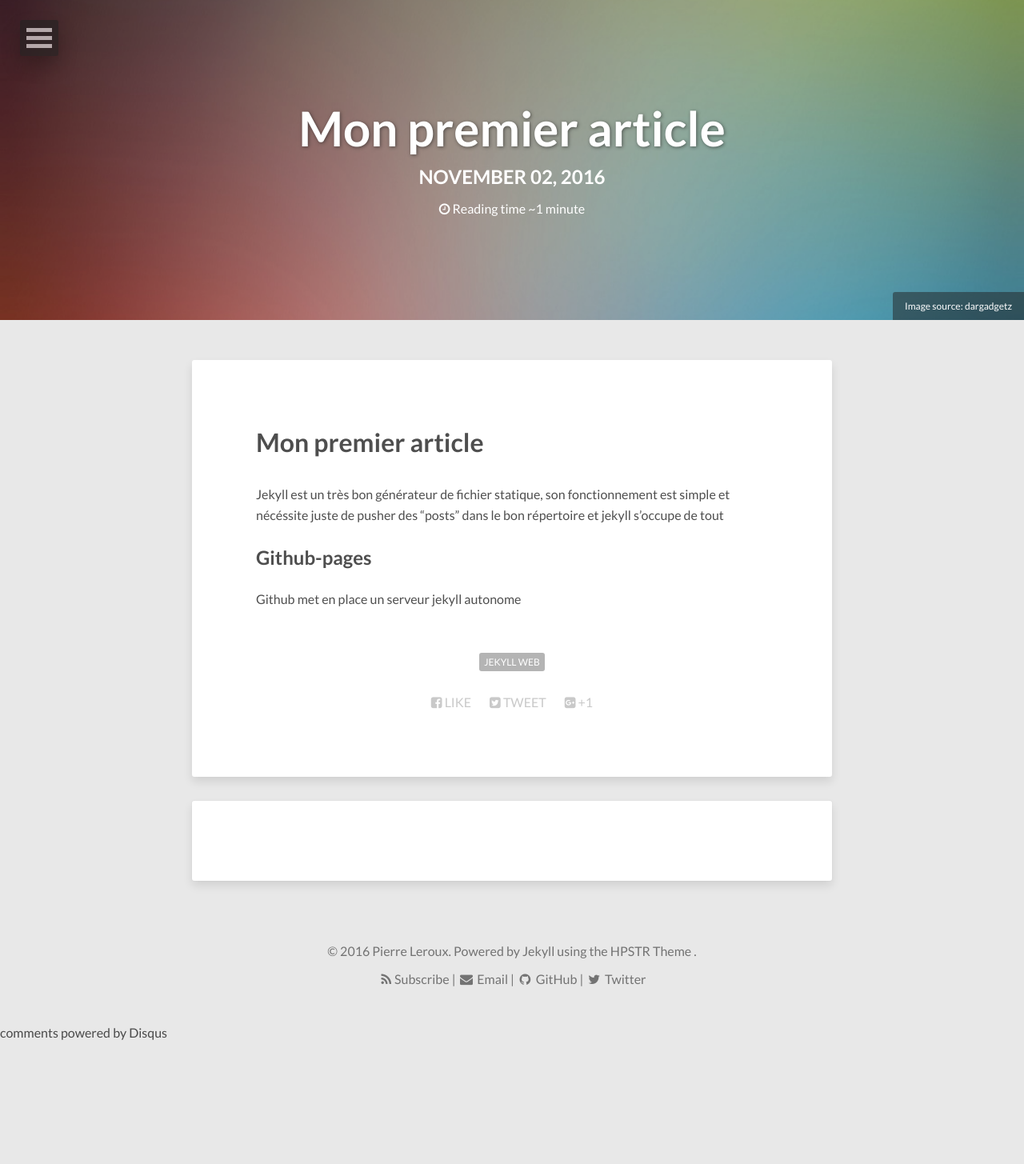
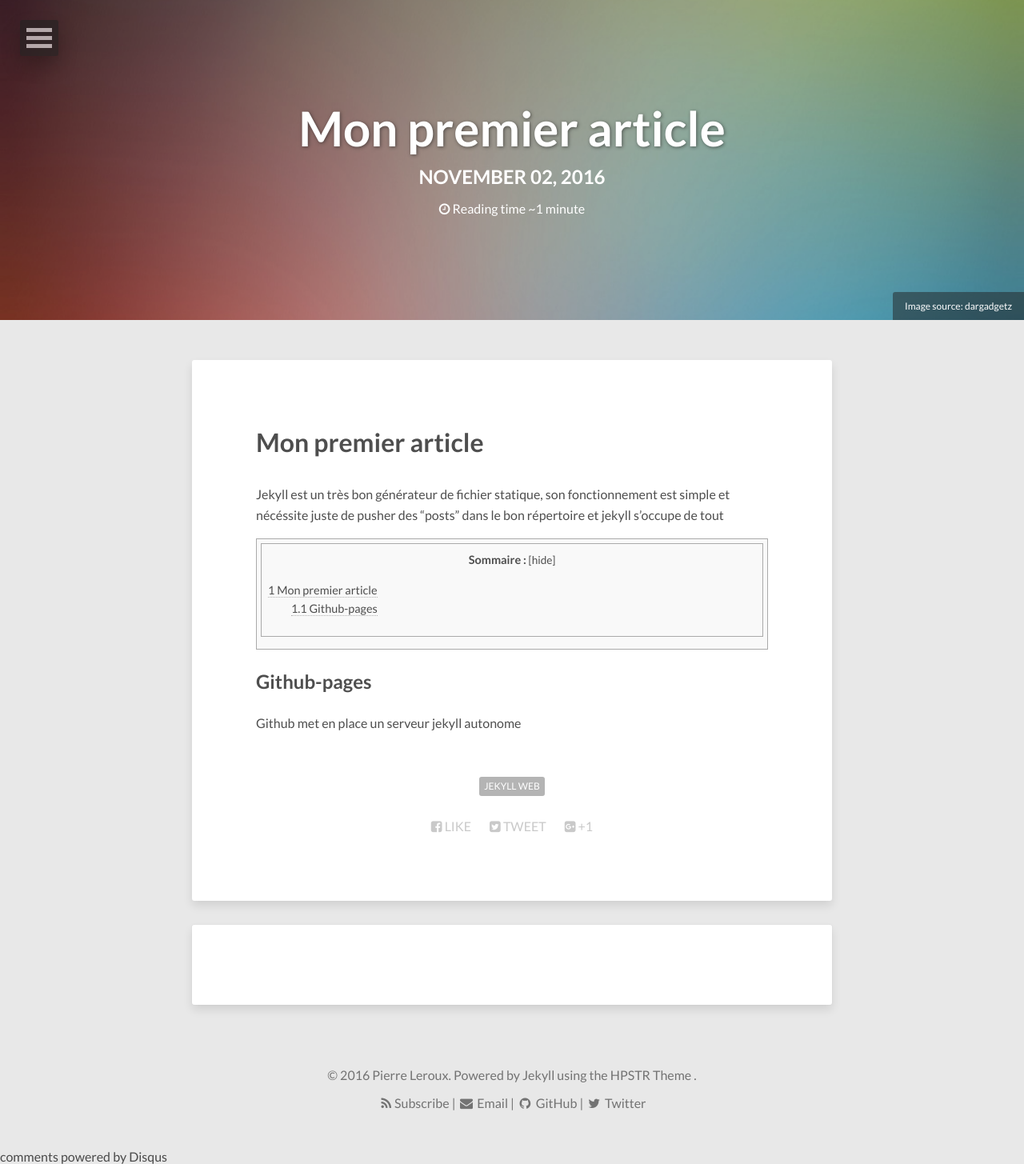
Before and after one commit to panaC/pana-old-pages, a Jekyll site: the page built from _posts/2016-11-02-my-first-post.md, in a window 1280 px wide. Shown: the whole page at 80% size. Built offline with Jekyll 4.4.1, drawn with Linux system fonts in a browser that asks for light colours; nearby versions of some CDN libraries; comment, search, counter and statistics services are not loaded; before the commit the page ends 1300 px from its top, so only the background shows below that.

Commit message:
modif toc post div

```diff
--- a/_posts/2016-11-02-my-first-post.md
+++ b/_posts/2016-11-02-my-first-post.md
@@ -14,6 +14,8 @@ image:
 
 Jekyll est un très bon générateur de fichier statique, son fonctionnement est simple et nécéssite juste de pusher des "posts" dans le bon répertoire et jekyll s'occupe de tout
 
+<div id="toc"></div>
+
 ## Github-pages
 
 Github met en place un serveur jekyll autonome
```
